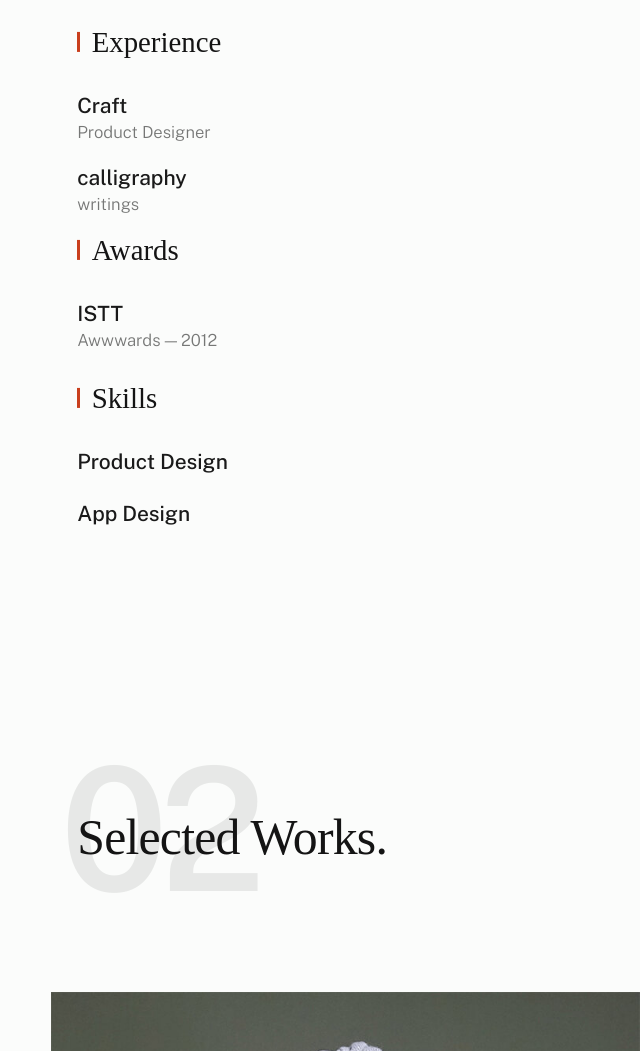
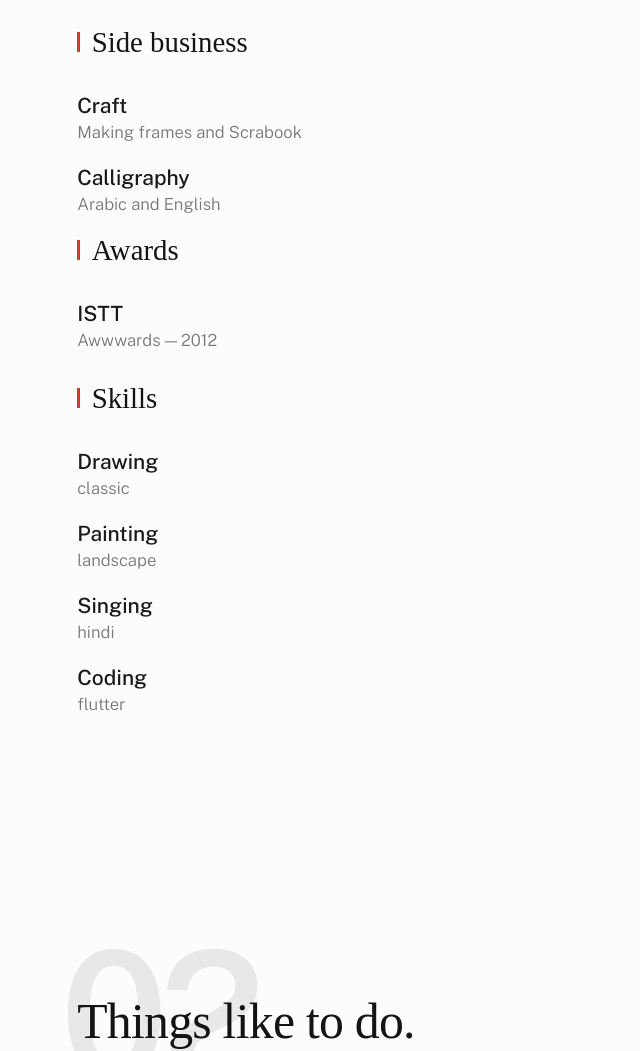
Before and after one commit to riyaa-a11y/gdxdr, a plain HTML site: page index.html in a window 1280 px wide. Shown: the part 1540-2591 px from the top of the page, without its empty margins (0-640 px from the left). Drawn offline with nearby package versions, Linux system fonts and the light colour scheme; a web font is replaced by a local one.

Commit message:
Update index.html

```diff
--- a/index.html
+++ b/index.html
@@ -88,7 +88,6 @@
                         <h1 class="s-intro__content-title">
                         I'm Riya Fathima <br>
                         a Mobile Developer <br>
-                        base in Somewhere.
                         </h1>
 
                         <div class="s-intro__content-btns">
@@ -170,15 +169,15 @@
                     <div class="grid-list-items s-about__blocks">
 
                         <div class="grid-list-items__item s-about__block">
-                            <h4 class="s-about__block-title">Experience</h4>
+                            <h4 class="s-about__block-title">Side business</h4>
                             <ul class="s-about__list">
                                 <li>
                                     Craft
-                                    <span>Product Designer</span>
+                                    <span>Making frames and Scrabook</span>
                                 </li>
                                 <li>
-                                    calligraphy
-                                    <span>writings</span>
+                                    Calligraphy
+                                    <span>Arabic and English</span>
                                 </li>
                                 <!--<li>
                                     Google
@@ -221,10 +220,20 @@
 
                             <ul class="s-about__list">
                                 <li>
-                                    Product Design
+                                    Drawing
+                                    <span>classic</span>
                                 </li>
                                 <li>
-                                    App Design
+                                    Painting
+                                    <span>landscape</span>
+                                </li>
+                                <li>
+                                    Singing
+                                    <span>hindi</span>
+                                </li>
+                                <li>
+                                    Coding
+                                    <span>flutter</span>
                                 </li>
                          <!--end s-about__block -->
 
@@ -244,7 +253,7 @@
             <div class="row">
                 <div class="column xl-12">
                     <div class="section-header" data-num="02">
-                        <h2 class="text-display-title">Selected Works.</h2>
+                        <h2 class="text-display-title">Things like to do.</h2>
                     </div> <!-- end section-header -->
                 </div>
             </div>
@@ -472,7 +481,8 @@
                     </div>
                     <h5>Projects Completed</h5>
                     <p>
-                    From brocamp i just completed 2 projects/task .
+                    From brocamp i just completed 2 projects/task.
+                        starbuck ,youtube, kopiko public website and plotfolio.
                     </p>
                 </div> <!-- end counter-items__item -->
 
```
